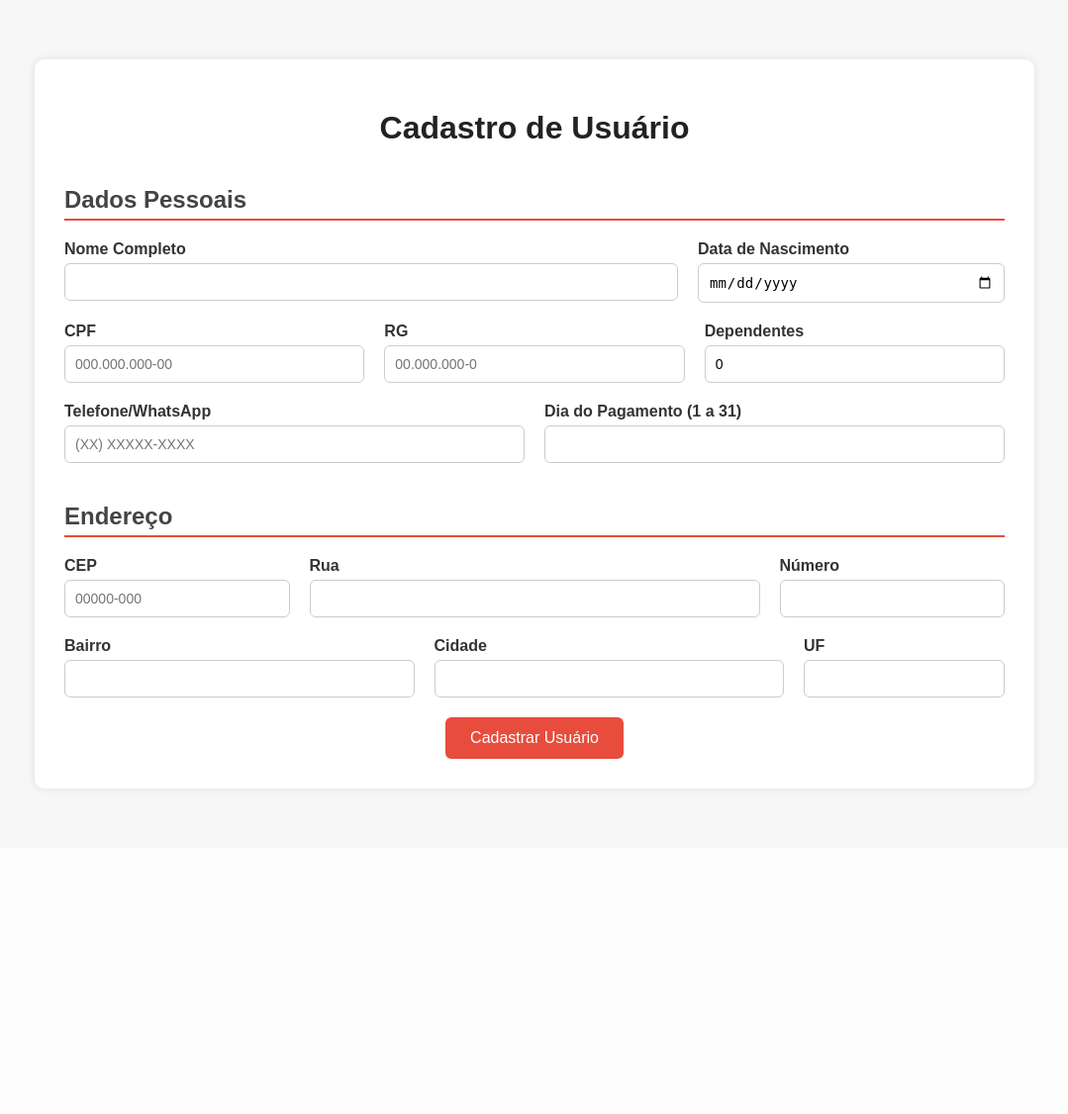
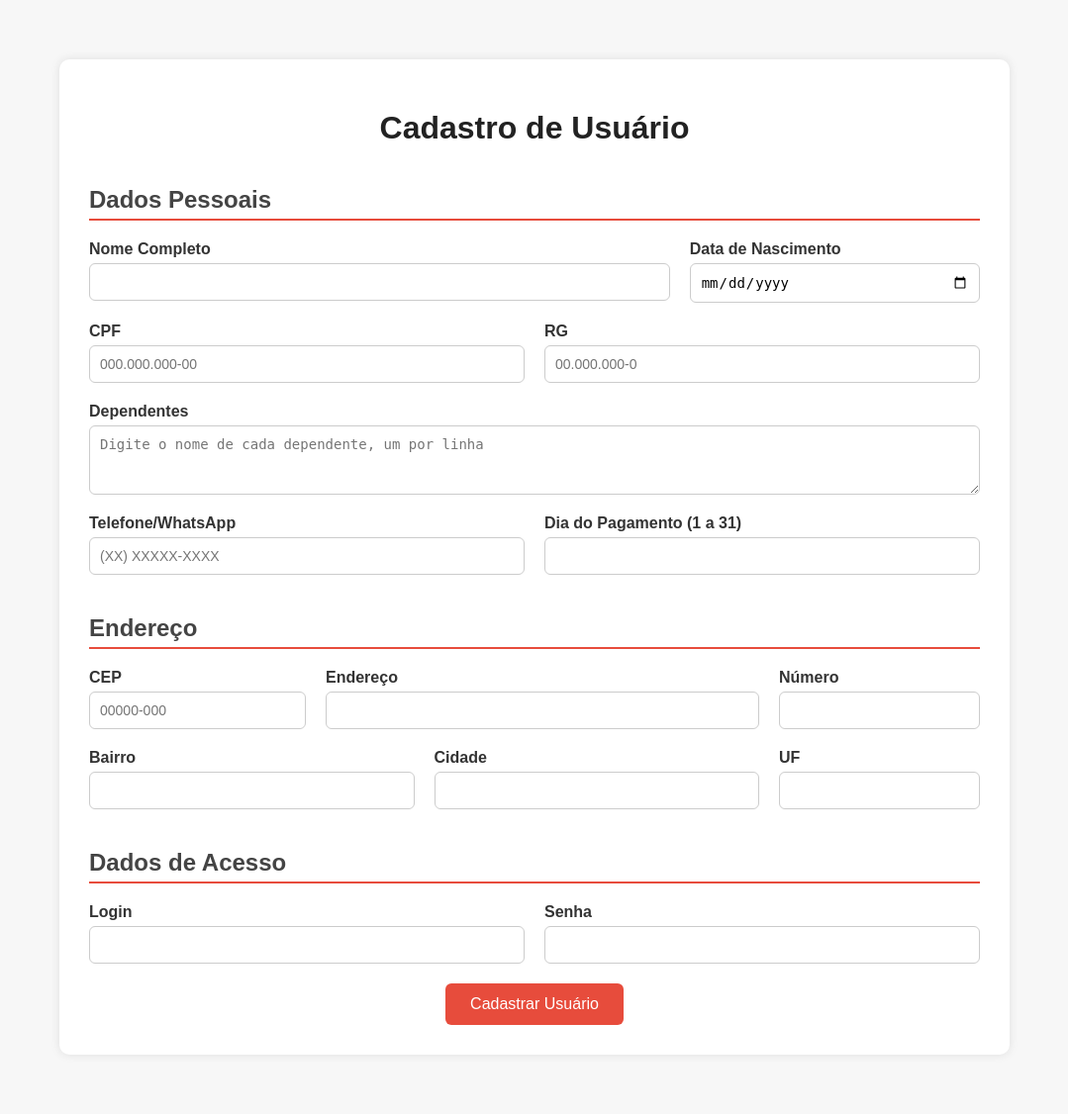
Before and after one commit to leoroquedesan-droid/leo, a Flask app: page /cadastro_usuario in a window 1280 px wide. Shown: the whole page at 99% size, without its empty margins (100-1179 px from the left). Before the commit the page ends 800 px from the top, so only its background shows below. Run offline with Flask 3, Linux system fonts and the light colour scheme; a user stored in the database is signed in.

Commit message:
cadastro_usuario.html

```diff
--- a/templates/cadastro_usuario.html
+++ b/templates/cadastro_usuario.html
@@ -12,7 +12,7 @@
         }
 
         .container {
-            max-width: 950px;
+            max-width: 900px;
             background: #fff;
             margin: 40px auto;
             padding: 30px;
@@ -52,7 +52,7 @@
             font-weight: bold;
         }
 
-        input, select {
+        input, select, textarea {
             padding: 10px;
             border: 1px solid #ccc;
             border-radius: 6px;
@@ -61,7 +61,7 @@
             transition: 0.3s;
         }
 
-        input:focus, select:focus {
+        input:focus, select:focus, textarea:focus {
             border-color: #e74c3c;
             box-shadow: 0 0 5px rgba(231, 76, 60, 0.3);
         }
@@ -90,8 +90,7 @@
     <div class="container">
         <h1>Cadastro de Usuário</h1>
 
-        <!-- Formulário correto para rota /cadastro_usuario -->
-        <form action="/cadastro_usuario" method="post">
+        <form action="/cadastrar" method="post">
 
             <!-- DADOS PESSOAIS -->
             <h2>Dados Pessoais</h2>
@@ -115,9 +114,12 @@
                     <label for="rg">RG</label>
                     <input type="text" id="rg" name="rg" placeholder="00.000.000-0" required>
                 </div>
+            </div>
+
+            <div class="form-row">
                 <div class="input-group" style="flex: 1;">
                     <label for="dependentes">Dependentes</label>
-                    <input type="number" id="dependentes" name="dependentes" min="0" max="10" value="0" required>
+                    <textarea id="dependentes" name="dependentes" rows="3" placeholder="Digite o nome de cada dependente, um por linha"></textarea>
                 </div>
             </div>
 
@@ -140,10 +142,10 @@
                     <input type="text" id="cep" name="cep" placeholder="00000-000" required>
                 </div>
                 <div class="input-group" style="flex: 2;">
-                    <label for="rua">Rua</label>
-                    <input type="text" id="rua" name="rua" required>
+                    <label for="endereco">Endereço</label>
+                    <input type="text" id="endereco" name="endereco" required>
                 </div>
-                <div class="input-group" style="flex: 1;">
+                <div class="input-group" style="flex: 0.5;">
                     <label for="numero_casa">Número</label>
                     <input type="text" id="numero_casa" name="numero_casa" required>
                 </div>
@@ -164,11 +166,44 @@
                 </div>
             </div>
 
+            <!-- ACESSO AO SISTEMA -->
+            <h2>Dados de Acesso</h2>
+            <div class="form-row">
+                <div class="input-group" style="flex: 1;">
+                    <label for="login">Login</label>
+                    <input type="text" id="login" name="login" required>
+                </div>
+                <div class="input-group" style="flex: 1;">
+                    <label for="senha">Senha</label>
+                    <input type="password" id="senha" name="senha" required>
+                </div>
+            </div>
+
             <div class="btn-center">
                 <button type="submit">Cadastrar Usuário</button>
             </div>
 
         </form>
     </div>
+
+    <!-- SCRIPT: busca de CEP automática -->
+    <script>
+        document.getElementById('cep').addEventListener('blur', async function() {
+            const cep = this.value.replace(/\D/g, '');
+            if (cep.length === 8) {
+                const url = `https://viacep.com.br/ws/${cep}/json/`;
+                const response = await fetch(url);
+                const data = await response.json();
+                if (!data.erro) {
+                    document.getElementById('endereco').value = data.logradouro;
+                    document.getElementById('bairro').value = data.bairro;
+                    document.getElementById('cidade').value = data.localidade;
+                    document.getElementById('estado').value = data.uf;
+                } else {
+                    alert("CEP não encontrado!");
+                }
+            }
+        });
+    </script>
 </body>
 </html>
```
